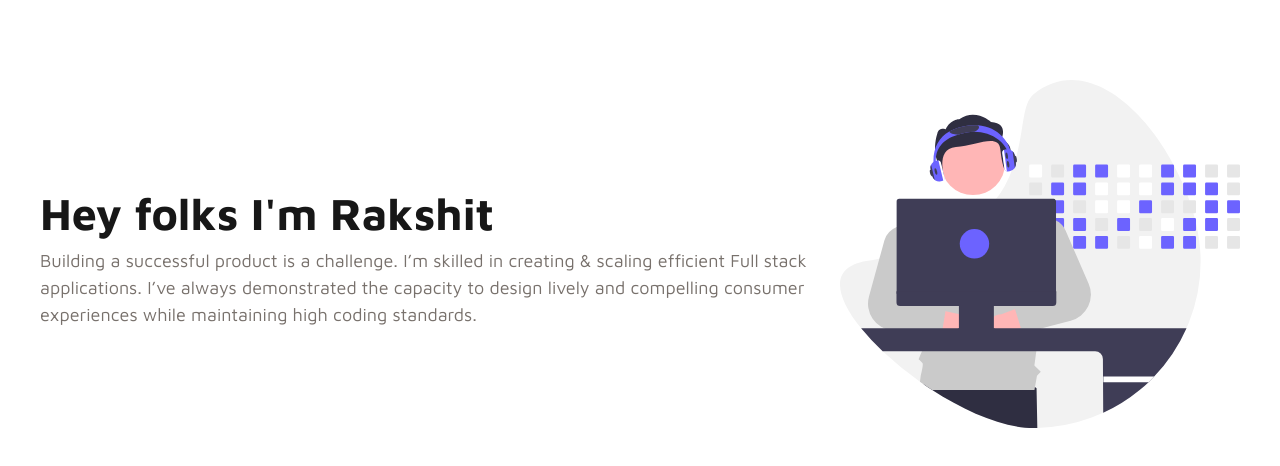
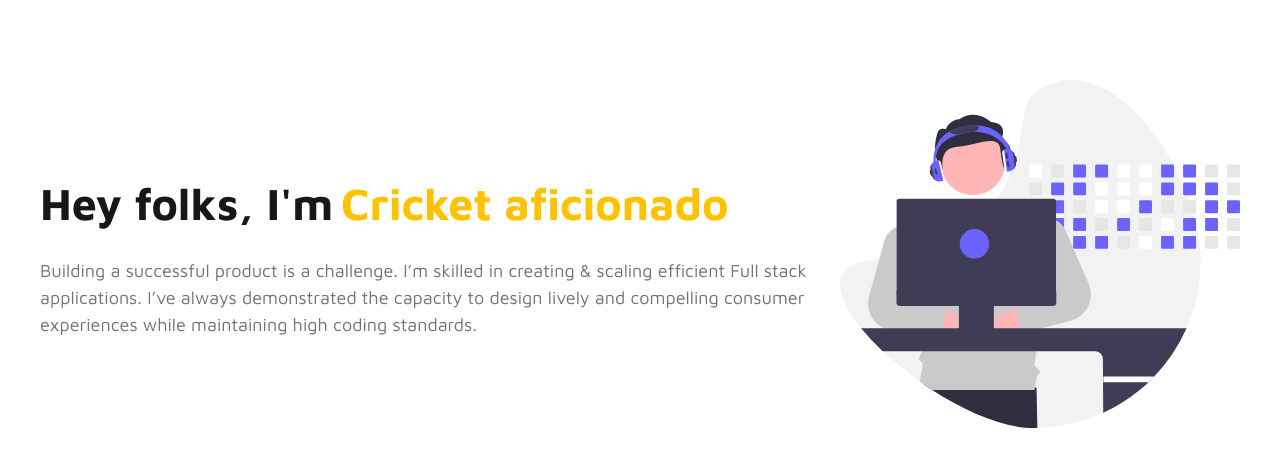
Before and after one commit to rakshitnayak/rakshitnayak.github.io, a Next.js app: page / in a window 1280 px wide. Shown: the top 466 px of the page. Built offline with nearby package versions, Linux system fonts and the light colour scheme.

Commit message:
Add animation text to introduction

```diff
--- a/src/app/page.tsx
+++ b/src/app/page.tsx
@@ -1,4 +1,5 @@
-import Introduction from "./ui/Introduction";
+import React from "react";
+import Introduction from "./ui/Introduction/Introduction";
 
 export default function Home() {
   return (
--- /dev/null
+++ b/src/app/ui/Introduction/Introduction.css
@@ -0,0 +1,60 @@
+.animated {
+  position: relative;
+}
+
+.animated-info {
+  display: inline-block;
+  vertical-align: top;
+  min-width: 400px;
+  position: relative;
+}
+
+.animated-item {
+  color: #ffc200;
+}
+
+.animated-item {
+  line-height: inherit;
+  display: block;
+  opacity: 0;
+  overflow: hidden;
+  position: absolute;
+  top: 0;
+  right: 0;
+  left: 0;
+  animation: BottomTotop 6s linear infinite 0s;
+}
+.animated-item:nth-child(2n + 2) {
+  animation-delay: 2s;
+}
+.animated-item:nth-child(3n + 3) {
+  animation-delay: 4s;
+}
+
+@keyframes BottomTotop {
+  0% {
+    opacity: 0;
+  }
+  5% {
+    opacity: 0;
+    transform: translateY(5px);
+  }
+  10% {
+    opacity: 1;
+    transform: translateY(0px);
+  }
+  25% {
+    opacity: 1;
+    transform: translateY(0px);
+  }
+  30% {
+    opacity: 0;
+    transform: translateY(5px);
+  }
+  80% {
+    opacity: 0;
+  }
+  100% {
+    opacity: 0;
+  }
+}
--- a/src/app/ui/Introduction.tsx
+++ b/src/app/ui/Introduction/Introduction.tsx
@@ -1,14 +1,22 @@
 import React from "react";
 import Image from "next/image";
 
-import developerImage from "../assets/svgs/undraw_Developer_activity_re_39tg.svg";
+import developerImage from "../../assets/svgs/undraw_Developer_activity_re_39tg.svg";
+import "./Introduction.css";
 
 function Introduction() {
   return (
     <div className="md:flex md:justify-center md:items-center md:mt-[80px] xl:mx-auto md:m-[32px] m-[16px]">
       <div className="md:w-[800px]">
-        <h1 className="md:text-[2.8em] font-bold max-md:text-[2.4em]">Hey folks I'm Rakshit</h1>
-        <p className="text-[18px] text-stone-500 font-light">
+        <h1 className="md:text-[2.8em] font-bold max-md:text-[2.4em] animated animated-text">
+          <span className="mr-2">Hey folks, I'm</span>
+          <div className="animated-info">
+            <span className="animated-item">Rakshit</span>
+            <span className="animated-item">Software Engineer</span>
+            <span className="animated-item">Cricket aficionado</span>
+          </div>
+        </h1>
+        <p className="text-[18px] text-stone-500 font-light mt-5">
           Building a successful product is a challenge. I’m skilled in creating
           & scaling efficient Full stack applications. I’ve always demonstrated
           the capacity to design lively and compelling consumer experiences
```
